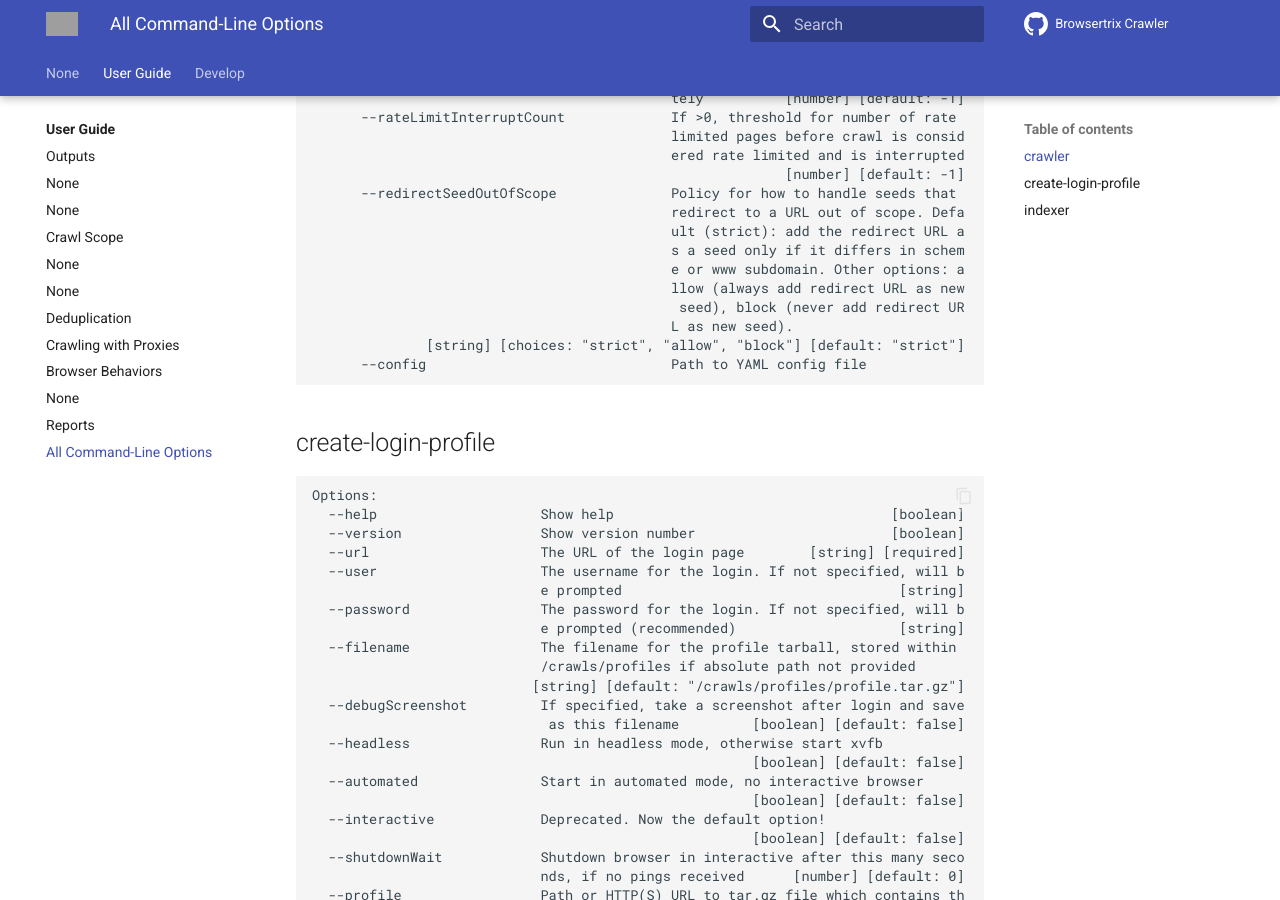
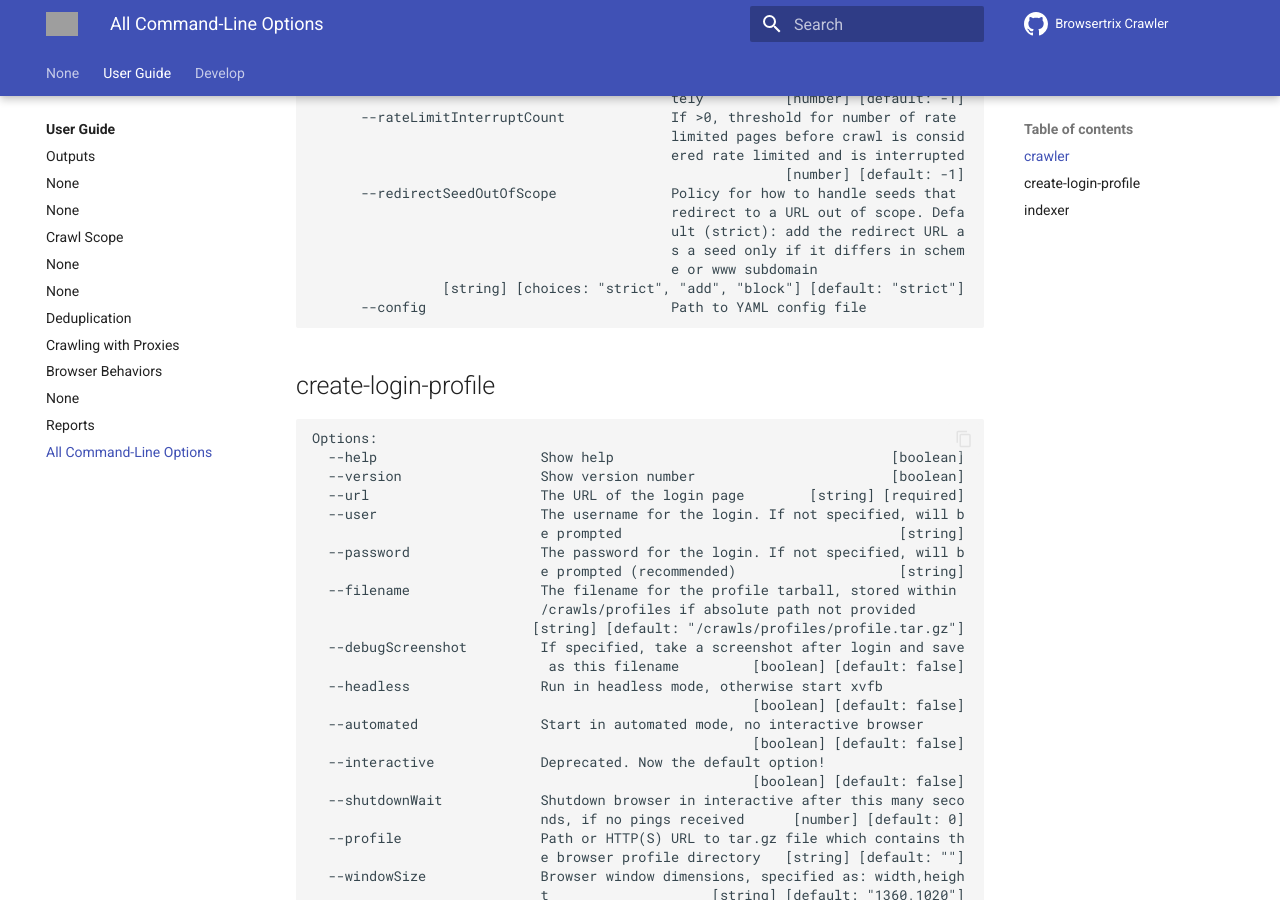
Before and after one commit to webrecorder/browsertrix-crawler, an MkDocs documentation site: the page built from docs/docs/user-guide/cli-options.md, in a window 1280 px wide and 900 px high, scrolled down 7257 px. Built offline with MkDocs 1.6.1 and Material for MkDocs 9.7.7, drawn with Linux system fonts in a browser that asks for light colours; comment, search, counter and statistics services are not loaded; grey boxes are pictures that could not be loaded.

Commit message:
Shorten help text since we have full docs section

````diff
--- a/docs/docs/user-guide/cli-options.md
+++ b/docs/docs/user-guide/cli-options.md
@@ -380,11 +380,8 @@ Options:
                                             redirect to a URL out of scope. Defa
                                             ult (strict): add the redirect URL a
                                             s a seed only if it differs in schem
-                                            e or www subdomain. Other options: a
-                                            llow (always add redirect URL as new
-                                             seed), block (never add redirect UR
-                                            L as new seed).
-              [string] [choices: "strict", "allow", "block"] [default: "strict"]
+                                            e or www subdomain
+                [string] [choices: "strict", "add", "block"] [default: "strict"]
       --config                              Path to YAML config file
 ```
 
````
Also changed, not shown: 1 other file.
